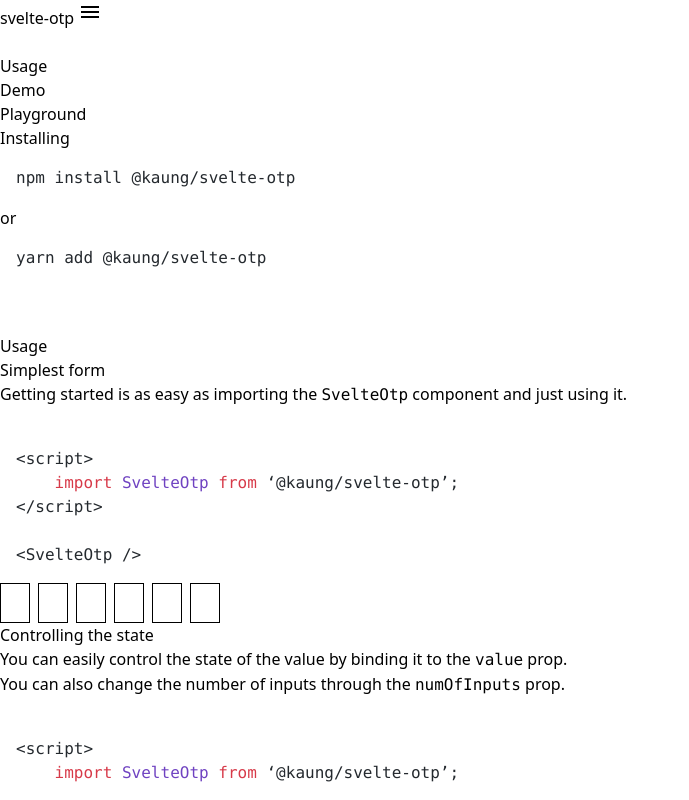
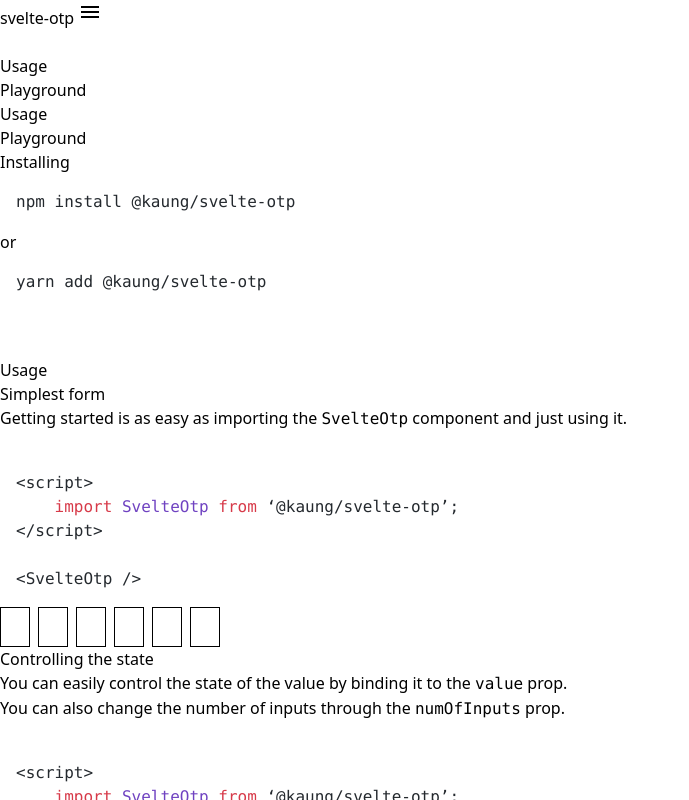
Before and after one commit to K4UNG/svelte-otp, a SvelteKit app: page /usage in a window 1280 px wide. Both pictures are taken after a click on the button 90 px from the left and 12 px from the top of the page. Shown: the top 800 px of the page, without its empty margins (0-689 px from the left). Built offline with nearby package versions, Linux system fonts and the light colour scheme.

Commit message:
add desktop layout

```diff
--- a/src/app.css
+++ b/src/app.css
@@ -21,15 +21,15 @@
 	}
 
 	.content pre {
-		@apply bg-gray-200 rounded-lg px-2 inline-block w-full  text-sm;
+		@apply bg-gray-100 rounded-lg px-2 inline-block w-full  text-sm;
 	}
 
 	.content pre code {
-		@apply bg-gray-200;
+		@apply bg-gray-100;
 	}
 
 	.content p {
-		@apply my-2;
+		@apply my-4;
 	}
 
 	.content hr {
@@ -37,7 +37,7 @@
 	}
 
 	.content p code {
-		@apply bg-gray-200 text-gray-700 rounded-md p-1;
+		@apply bg-gray-100 text-gray-700 rounded-md p-1;
 	}
 
 	.content table {
--- a/src/routes/+layout.svelte
+++ b/src/routes/+layout.svelte
@@ -12,9 +12,11 @@
 	$: pathname = $page.url.pathname;
 </script>
 
-<nav class="p-4 border-b border-gray-400 flex items-center justify-between sticky top-0 bg-white">
+<nav
+	class="p-4 border-b border-gray-400 flex items-center justify-between bg-white md:justify-center z-30 sticky top-0"
+>
 	<a href="/usage" class="font-semibold text-xl">svelte-<span class="text-blue-600">otp</span></a>
-	<button on:click={() => (drawer = true)}>
+	<button on:click={() => (drawer = true)} class="md:hidden">
 		<svg width="24" height="24" viewBox="0 0 24 24" fill="none" xmlns="http://www.w3.org/2000/svg">
 			<path d="M3 6H21V8H3V6ZM3 11H21V13H3V11ZM3 16H21V18H3V16Z" fill="black" />
 		</svg>
@@ -22,12 +24,12 @@
 	{#if drawer}
 		<div
 			transition:fade={{ duration: 100 }}
-			class="fixed bg-black bg-opacity-40 top-0 left-0 right-0 bottom-0"
+			class="fixed bg-black bg-opacity-40 top-0 left-0 right-0 bottom-0 md:hidden"
 			on:click={hideDrawer}
 			on:keypress={hideDrawer}
 		/>
 		<ul
-			class="fixed bg-white min-h-screen w-2/3 right-0 top-0 p-8"
+			class="fixed bg-white min-h-screen w-2/3 right-0 top-0 p-8 md:hidden"
 			in:fly={{ duration: 100, x: 200 }}
 			out:fly={{ duration: 100, x: 200 }}
 		>
@@ -50,13 +52,24 @@
 			<li class={`py-2 font-semibold text-lg ${pathname === '/usage' ? '' : 'text-gray-400'}`}>
 				<a on:click={hideDrawer} href="/usage">Usage</a>
 			</li>
-			<li class={`py-2 font-semibold text-lg ${pathname === '/demo' ? '' : 'text-gray-400'}`}>
-				<a on:click={hideDrawer} href="/demo">Demo</a>
-			</li>
 			<li class={`py-2 font-semibold text-lg ${pathname === '/playground' ? '' : 'text-gray-400'}`}>
 				<a on:click={hideDrawer} href="/playground">Playground</a>
 			</li>
 		</ul>
 	{/if}
 </nav>
-<slot />
+<div class="md:grid grid-cols-6">
+	<div>
+		<ul class="p-4 sticky top-16 border-r border-gray-400 min-h-screen hidden md:block">
+			<li class={`py-2 font-semibold text-lg ${pathname === '/usage' ? '' : 'text-gray-400'}`}>
+				<a on:click={hideDrawer} href="/usage">Usage</a>
+			</li>
+			<li class={`py-2 font-semibold text-lg ${pathname === '/playground' ? '' : 'text-gray-400'}`}>
+				<a on:click={hideDrawer} href="/playground">Playground</a>
+			</li>
+		</ul>
+	</div>
+	<div class="col-span-5">
+		<slot />
+	</div>
+</div>
--- a/src/routes/+page.server.ts
+++ /dev/null
@@ -1,6 +0,0 @@
-import { redirect } from '@sveltejs/kit';
-import type { PageServerLoad } from '../../.svelte-kit/types/src/routes/$types';
-
-export function load(): PageServerLoad {
-	throw redirect(302, '/usage');
-}
--- /dev/null
+++ b/src/routes/+page.ts
@@ -0,0 +1,6 @@
+import { redirect } from '@sveltejs/kit';
+import type { PageLoad } from '../../.svelte-kit/types/src/routes/$types';
+
+export function load(): PageLoad {
+	throw redirect(302, '/usage');
+}
--- a/src/routes/usage/+page.svelte
+++ b/src/routes/usage/+page.svelte
@@ -40,10 +40,11 @@
 			inputClass="rounded-md bg-gray-200"
 			separatorClass="border-blue-700 text-3xl font-bold"
 			separator="-"
-			onlyShowMiddleSeparator
 		/>
 	</div>
-	{@html data.fifth}
+	<div class="overflow-x-scroll">
+		{@html data.fifth}
+	</div>
 </main>
 
 <style>
```
